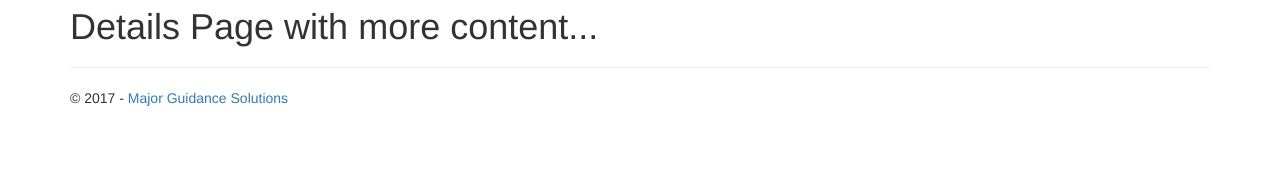
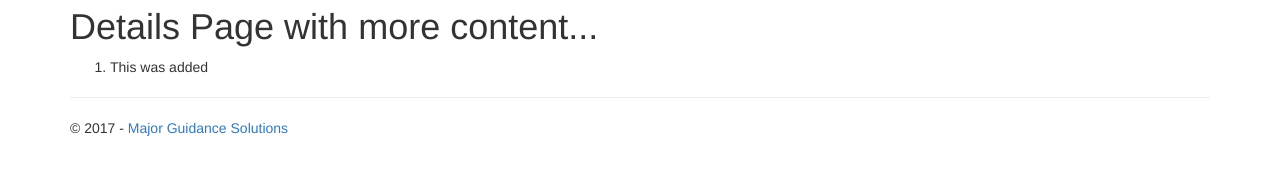
Before and after one commit to belakhoua/TestRepo, a plain HTML site: page details.html in a window 1280 px wide. Shown: the part 53-228 px from the top of the page. Drawn offline with nearby package versions, Linux system fonts and the light colour scheme.

Commit message:
add li to details files

```diff
--- a/details.html
+++ b/details.html
@@ -43,7 +43,9 @@
         <div class="container body-content">
 
             <h1> Details Page with more content... </h1>
-
+            <ol>
+                <li>This was added</li>
+            </ol>
             <hr />
             <footer>
                 <p>&copy; 2017 - <a href="http://www.majorguidancesolutions.com">Major Guidance Solutions</a></p>
```
